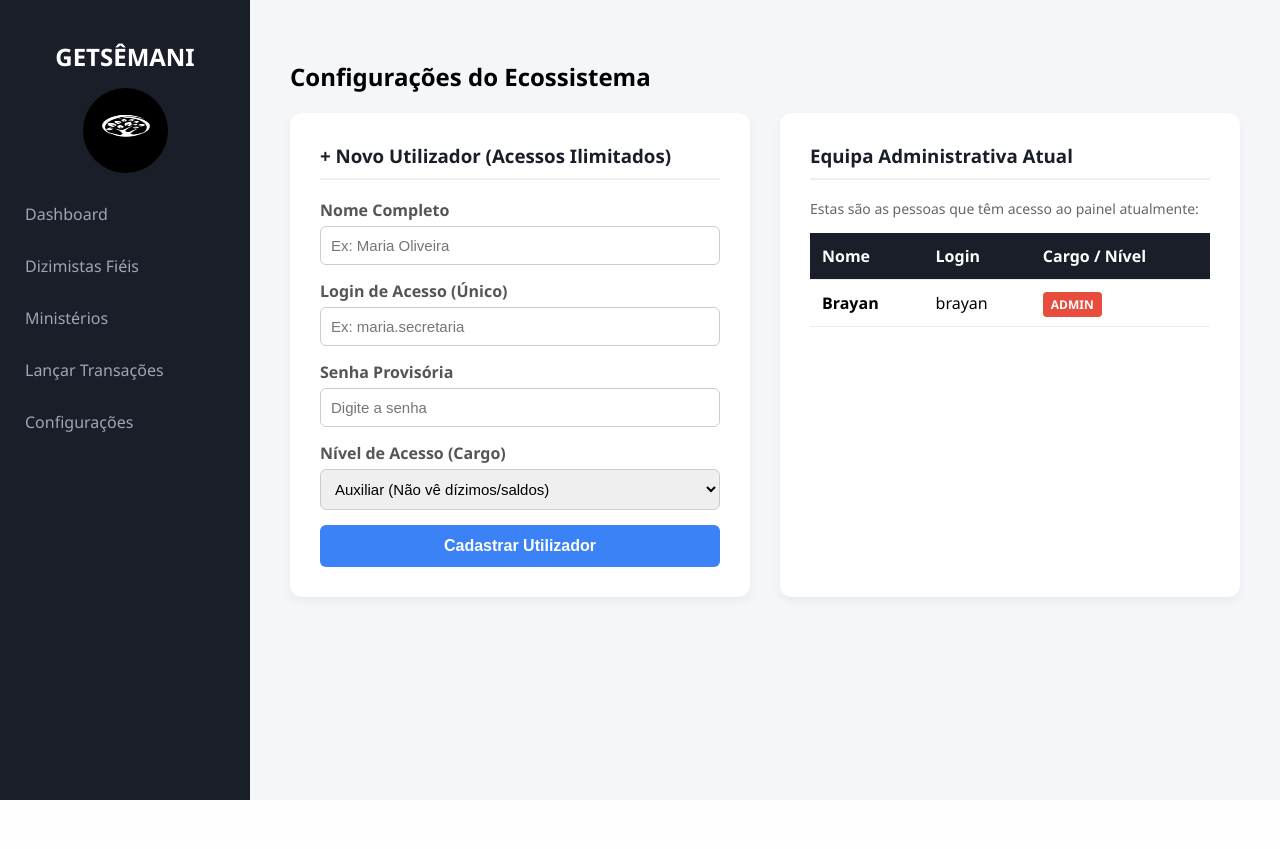
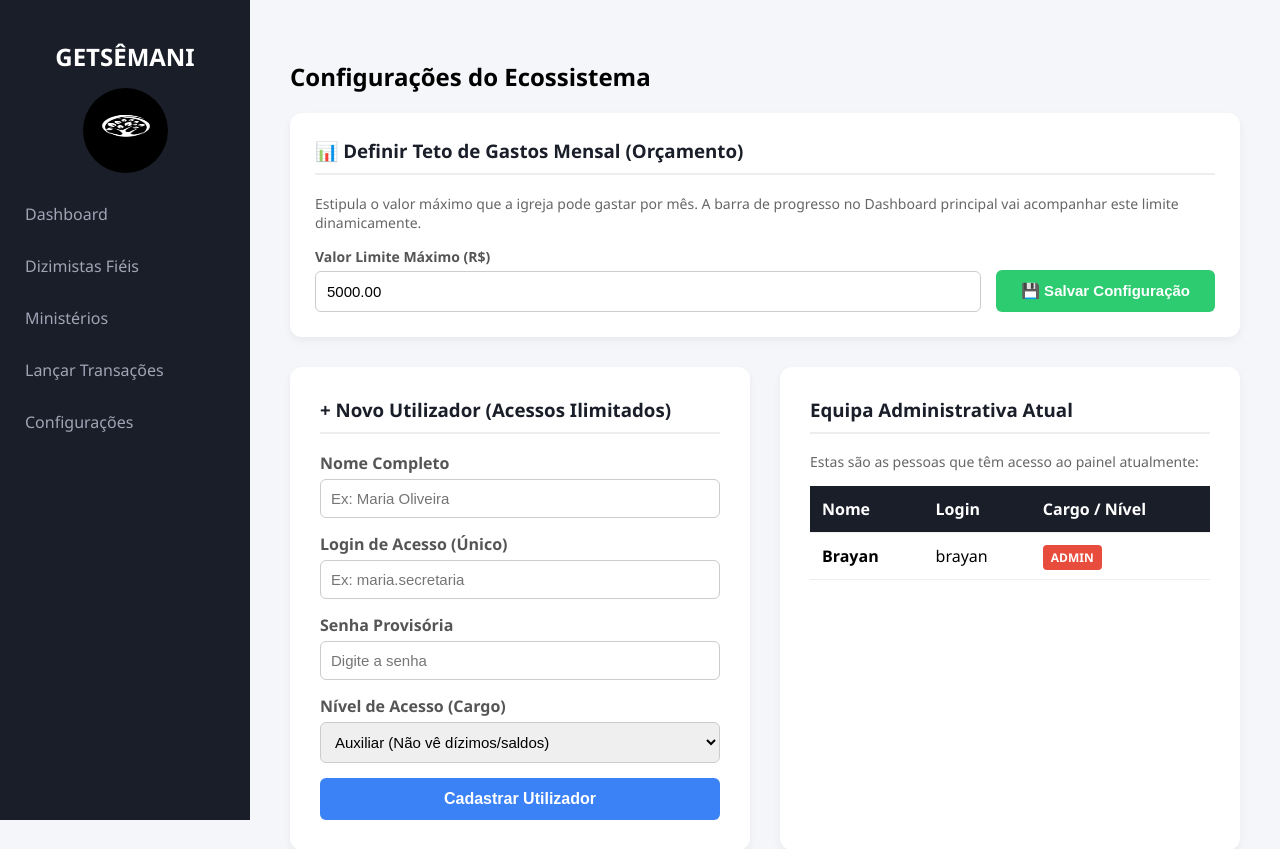
Before and after one commit to brayancanuto2023-hash/getsemani-system, a Flask app: page /configuracoes in a window 1280 px wide. Shown: the top 849 px of the page. Before the commit the page ends 800 px from the top, so only its background shows below. Run offline with Flask 3, Linux system fonts and the light colour scheme; a user stored in the database is signed in; data comes from the database, SQL or seed files in the repository.

Commit message:
Update configuracoes.html

```diff
--- a/templates/configuracoes.html
+++ b/templates/configuracoes.html
@@ -18,7 +18,7 @@
         .form-group input, .form-group select { padding: 10px; border: 1px solid #ccc; border-radius: 6px; font-size: 15px; }
         .btn-salvar { padding: 12px; background: #3b82f6; color: white; border: none; border-radius: 6px; font-size: 16px; font-weight: bold; cursor: pointer; width: 100%; }
         .btn-salvar:hover { background: #2563eb; }
-        .alert-info { background: #3b82f6; color: white; padding: 15px; border-radius: 6px; margin-bottom: 20px; }
+        .alert-info { background: #2ecc71; color: white; padding: 15px; border-radius: 6px; margin-bottom: 20px; font-weight: bold; }
         table { width: 100%; border-collapse: collapse; margin-top: 15px; }
         table th, table td { padding: 12px; text-align: left; border-bottom: 1px solid #eee; }
         table th { background-color: #1a1e29; color: white; }
@@ -51,6 +51,21 @@
             {% endfor %}
           {% endif %}
         {% endwith %}
+
+        <div style="background: white; padding: 25px; border-radius: 12px; box-shadow: 0 4px 10px rgba(0,0,0,0.05); margin-bottom: 30px;">
+            <h3 style="margin-top: 0; color: #1a1e29;">📊 Definir Teto de Gastos Mensal (Orçamento)</h3>
+            <p style="font-size: 14px; color: #666; margin-bottom: 15px;">Estipula o valor máximo que a igreja pode gastar por mês. A barra de progresso no Dashboard principal vai acompanhar este limite dinamicamente.</p>
+
+            <form action="/configuracoes" method="POST" style="display: flex; gap: 15px; align-items: flex-end; flex-wrap: wrap;">
+                <div style="flex: 1; min-width: 200px;">
+                    <label style="display: block; font-size: 14px; font-weight: bold; margin-bottom: 5px; color: #555;">Valor Limite Máximo (R$)</label>
+                    <input type="number" name="meta_orcamento" step="0.01" value="{{ meta_atual }}" required style="width: 100%; padding: 11px; border: 1px solid #ccc; border-radius: 6px; box-sizing: border-box; font-size: 15px;">
+                </div>
+                <button type="submit" style="background-color: #2ecc71; color: white; border: none; padding: 12px 25px; font-size: 15px; font-weight: bold; border-radius: 6px; cursor: pointer; transition: 0.2s;">
+                    💾 Salvar Configuração
+                </button>
+            </form>
+        </div>
 
         <div class="container-flex">
             <div class="box-config">
```
